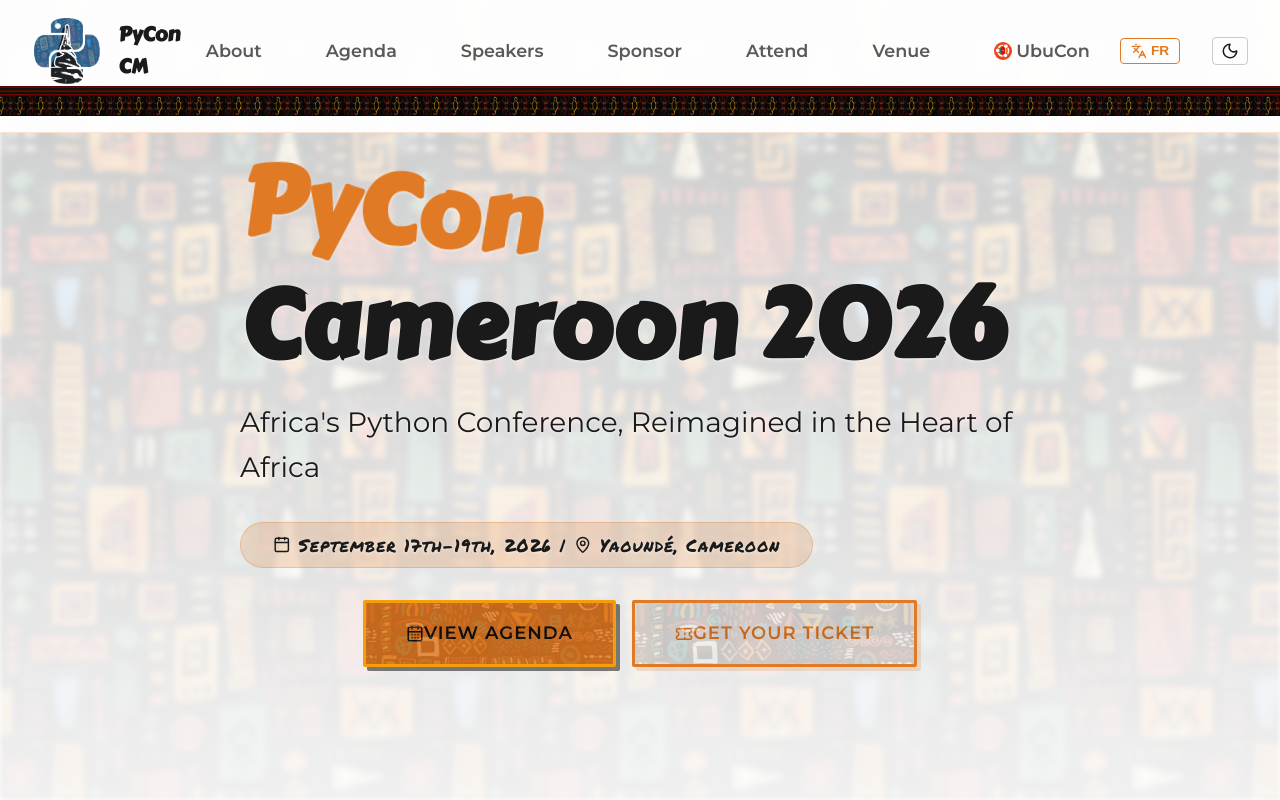
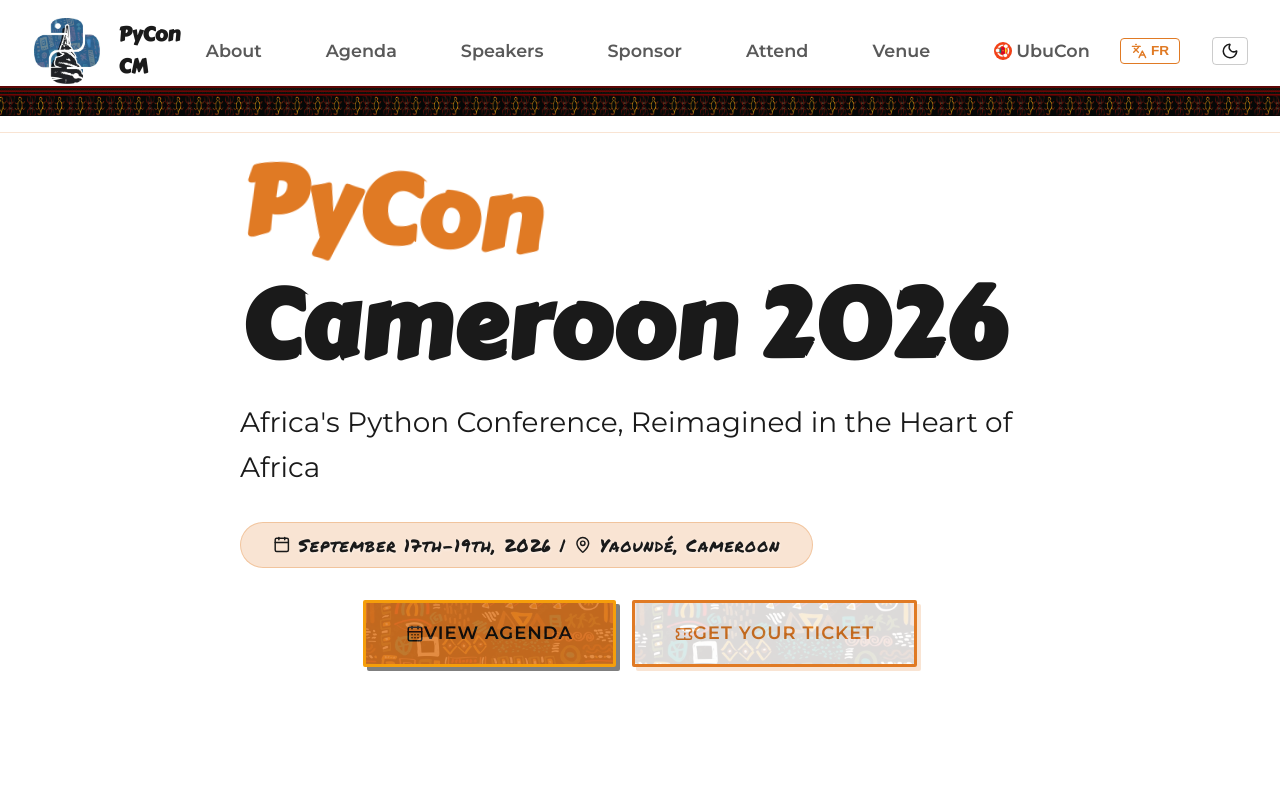
Before and after one commit to pythoncameroon/PyCon_Cameroon_2026, a React (Vite) app: page /en in a window 1280 px wide. Shown: the top 800 px of the page. Built offline with nearby package versions, Linux system fonts and the light colour scheme.

Commit message:
feat: update CSS for improved layout and background color handling
Signed-off-by: Steve Yonkeu <yokwejuste@yahoo.com>

```diff
--- a/src/index.css
+++ b/src/index.css
@@ -447,6 +447,14 @@
 
 html {
     scroll-behavior: smooth;
+    width: 100%;
+    max-width: 100%;
+    overflow-x: clip;
+    background-color: var(--color-black);
+}
+
+[data-theme="light"] html {
+    background-color: #ffffff;
 }
 
 body {
@@ -454,7 +462,9 @@
     background-color: var(--color-black);
     color: var(--color-text-primary);
     line-height: 1.6;
-    overflow-x: hidden;
+    width: 100%;
+    max-width: 100%;
+    overflow-x: clip;
     font-size: 1.1rem;
     /* Slightly larger for Kalam readability */
 }
```
